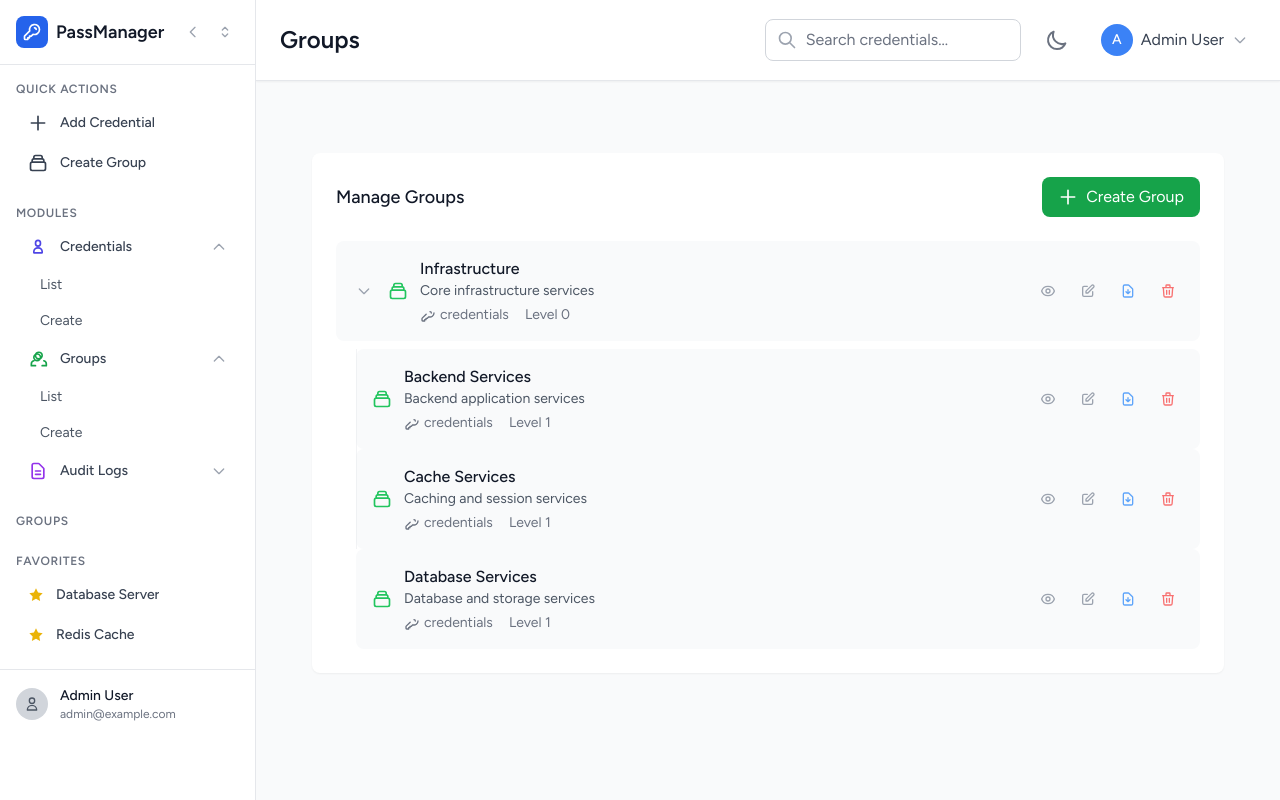
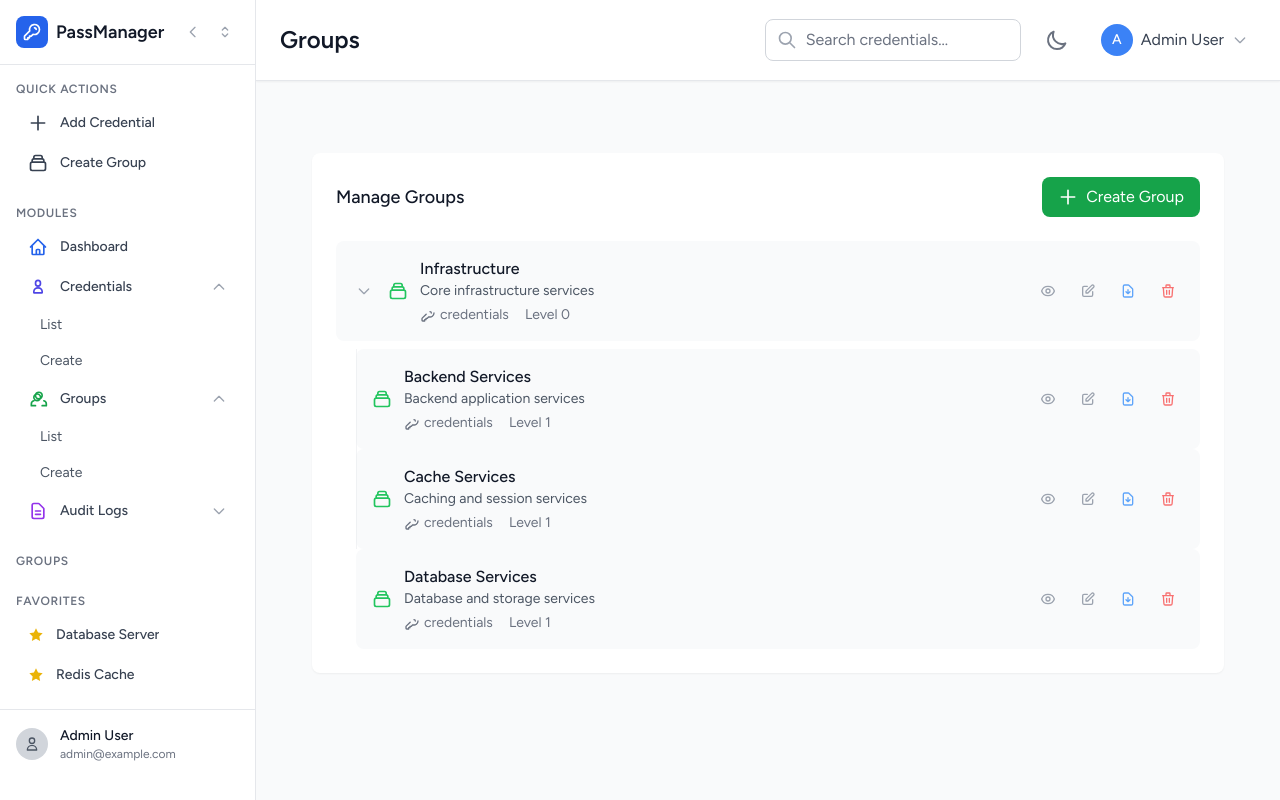
Before and after one commit to tagresorts/litepw-store, a Laravel app: page /groups in a window 1280 px wide. Run offline with Laravel 12, Linux system fonts and the light colour scheme; a user stored in the database is signed in; data comes from the database, SQL or seed files in the repository; style sheets or scripts are compiled from the project's sources; parts of the project's set-up code (start-up, migrations or seed data) failed here and were passed over; some libraries are stand-ins or nearby versions.

Commit message:
Sidebar: add Dashboard shortcut under Modules

```diff
--- a/password-manager/resources/js/Components/Navigation/NavigationSidebar.vue
+++ b/password-manager/resources/js/Components/Navigation/NavigationSidebar.vue
@@ -83,6 +83,20 @@
                     Modules
                 </h3>
                 <div class="space-y-1">
+                    <!-- Dashboard Module -->
+                    <div>
+                        <Link
+                            :href="route('dashboard')"
+                            class="w-full flex items-center space-x-3 px-3 py-2 text-sm font-medium text-gray-700 dark:text-gray-300 rounded-lg hover:bg-gray-100 dark:hover:bg-gray-700"
+                            :title="collapsed ? 'Dashboard' : ''"
+                        >
+                            <svg class="w-5 h-5 flex-shrink-0 text-blue-600" fill="none" stroke="currentColor" viewBox="0 0 24 24">
+                                <path stroke-linecap="round" stroke-linejoin="round" stroke-width="2" d="M3 12l2-2m0 0l7-7 7 7M5 10v10a1 1 0 001 1h3m10-11l2 2m-2-2v10a1 1 0 01-1 1h-3m-6 0a1 1 0 001-1v-4a1 1 0 011-1h2a1 1 0 011 1v4a1 1 0 001 1m-6 0h6" />
+                            </svg>
+                            <span v-if="!collapsed">Dashboard</span>
+                        </Link>
+                    </div>
+
                     <!-- Credentials Module -->
                     <div>
                         <button
```
